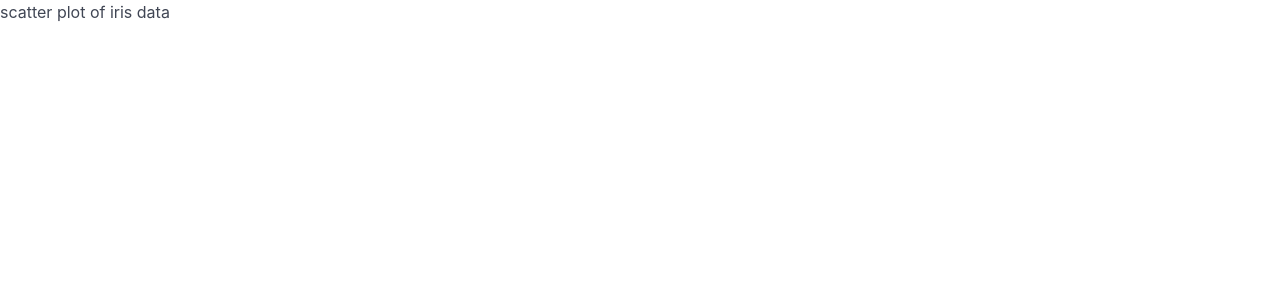
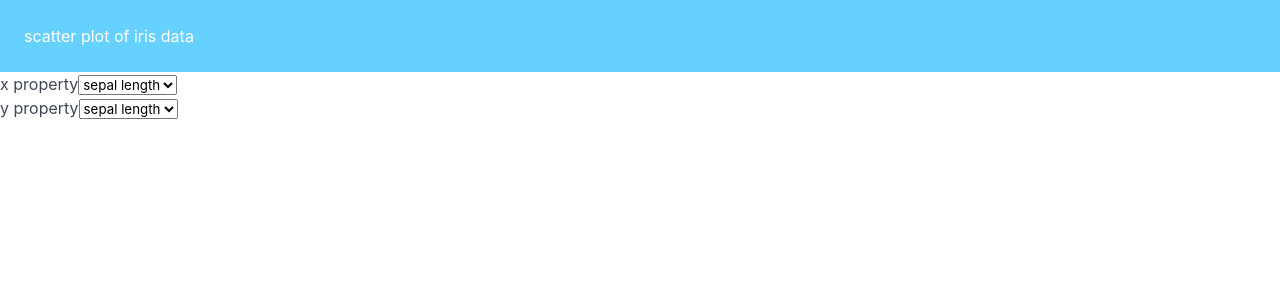
Before and after one commit to judz218/iris-scatter-plot, a React (Vite) app: page / in a window 1280 px wide. Shown: the top 300 px of the page. Built offline with nearby package versions, Linux system fonts and the light colour scheme.

Commit message:
selectつけた

```diff
--- a/src/App.jsx
+++ b/src/App.jsx
@@ -1,9 +1,35 @@
 function App() {
   return (
     <div>
-      <header>
-        <h1>scatter plot of iris data</h1>
+      <header className="hero is-info is-small ">
+        <div className="hero-body">
+            <h1 className="has-text-white">scatter plot of iris data</h1>
+        </div>
       </header>
+      <main>
+        <div>
+          <label for="x-select">x property</label>
+          <select name="x" id="x property">
+            <option value="sepal length">sepal length</option>
+            <option value="sepal width">sepal width</option>
+            <option value="petal length">petal length</option>
+            <option value="petal width">petal width</option>
+          </select>
+        </div>
+        <div>
+          <label for="y-select">y property</label>
+          <select name="y" id="y property">
+            <option value="sepal length">sepal length</option>
+            <option value="sepal width">sepal width</option>
+            <option value="petal length">petal length</option>
+            <option value="petal width">petal width</option>
+          </select>
+        </div>
+        <div>
+
+        </div>
+
+      </main>
     </div>
   );
 }
```
